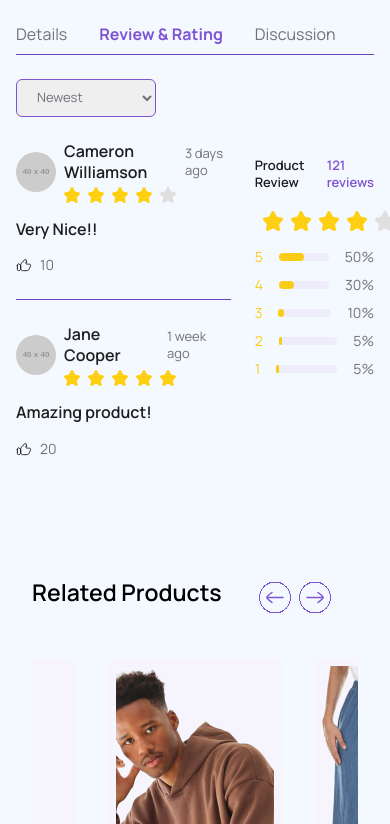
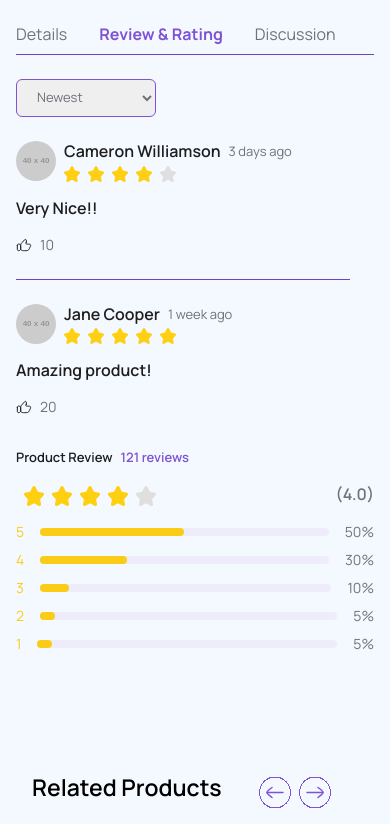
Before and after one commit to didipta/design_e_commerce, a Next.js app: page /product/1 in a window 390 px wide. Shown: the part 1320-2144 px from the top of the page. Built offline with nearby package versions, Linux system fonts and the light colour scheme.

Commit message:
Update ReviewAndRating.jsx

```diff
--- a/src/components/product/product-details/ReviewAndRating.jsx
+++ b/src/components/product/product-details/ReviewAndRating.jsx
@@ -48,9 +48,9 @@ const ReviewAndRating = () => {
         </select>
       </div>
 
-      <div className=" grid grid-cols-12 justify-between items-start py-6">
+      <div className=" grid grid-cols-12 gap-4 justify-between items-start py-6">
         {/* Individual Reviews */}
-        <div className=" col-span-8 space-y-6 pr-6">
+        <div className=" lg:col-span-8 col-span-12 space-y-6 pr-6">
           <div className="space-y-6">
             {reviews.map((review, index) => (
               <React.Fragment key={index}>
@@ -64,7 +64,7 @@ const ReviewAndRating = () => {
         </div>
 
         {/* Rating Breakdown */}
-        <div className=" col-span-4">
+        <div className=" lg:col-span-4 col-span-12">
           <div className="flex items-center gap-2 text-caption font-semibold py-4">
             <h3 className=" ">Product Review</h3>
             <a href="#" className="text-primary-600">
```
